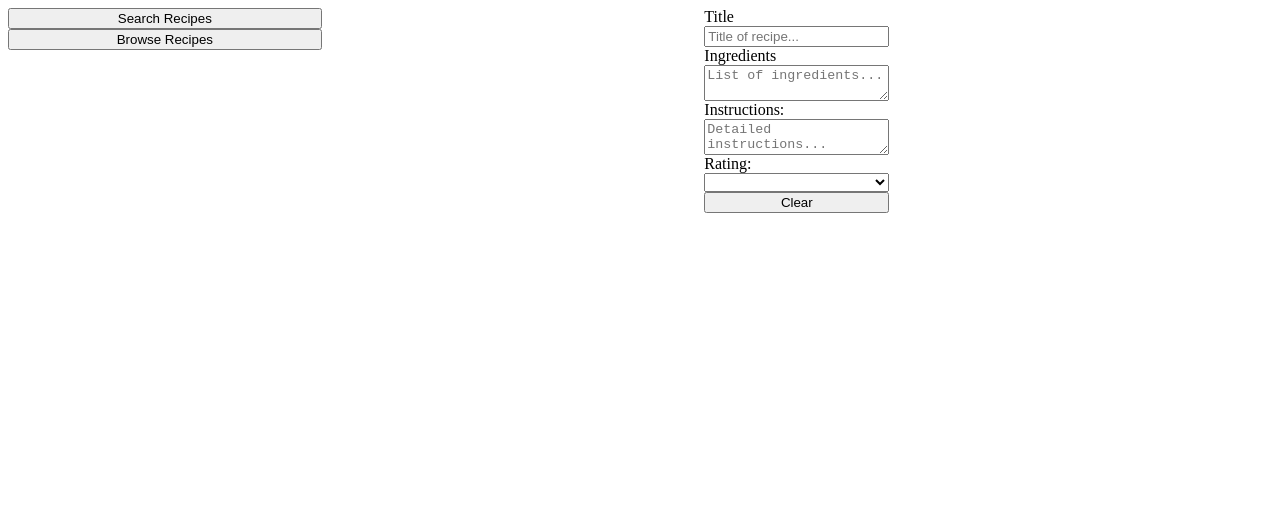
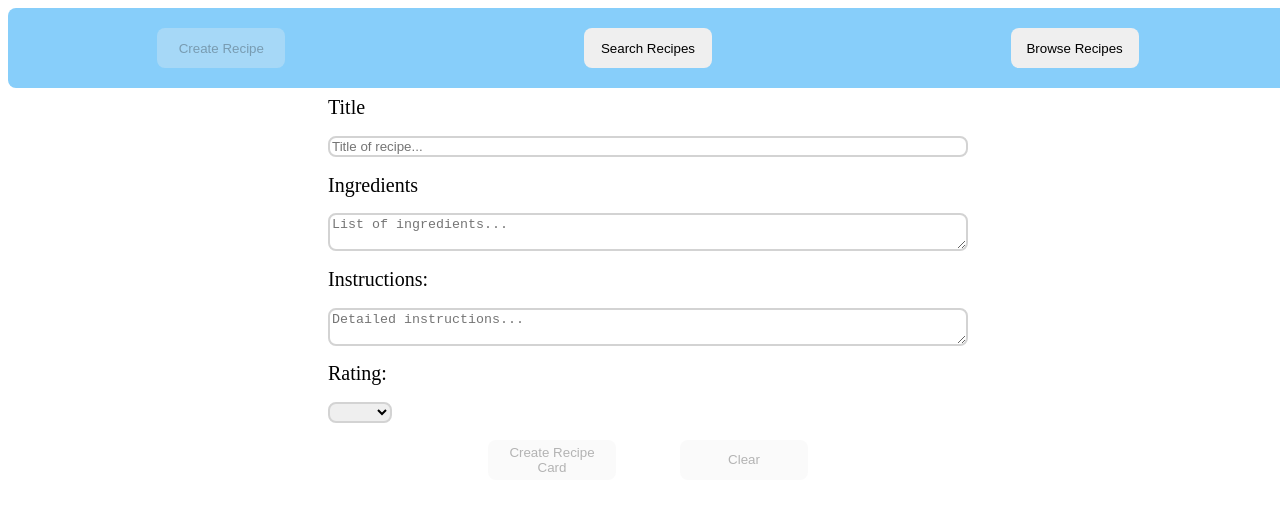
Before and after one commit to CLLane/ethos-codeChallenge, a Vue app: page / in a window 1280 px wide. Both pictures are taken after a click on the button "Create Recipe". Shown: the top 510 px of the page. Built offline with nearby package versions, Linux system fonts and the light colour scheme.

Commit message:
Add some styling

```diff
--- a/src/App.vue
+++ b/src/App.vue
@@ -2,14 +2,20 @@
   <div id="app">
     <nav>
       <button v-if="route !== 'create'" v-on:click="route = 'create'">Create Recipe</button>
-      <button v-on:click="route = 'search'" v-if="route !== 'search'">Search Recipes</button>
-      <button v-on:click="route = 'browse'" v-if="route !== 'browse'">Browse Recipes</button>
+      <button v-else disabled>Create Recipe</button>
+      <button v-if="route !== 'search'" v-on:click="route = 'search'" >Search Recipes</button>
+      <button v-else disabled>Search Recipe</button>
+      <button v-if="route !== 'browse'" v-on:click="route = 'browse'" >Browse Recipes</button>
+      <button v-else disabled>Browse Recipe</button>
     </nav>
     <CreateRecipe v-if="route === 'create'" @create-card="createRecipeCard"></CreateRecipe>
-    <BrowseRecipes v-bind:cards="cards" v-if="route === 'browse'"></BrowseRecipes>
-    <SearchRecipes v-bind:results="filteredCards" v-if="route === 'search'" @query-cards="searchRecipeCards"
-    @clear-query="clearQuery"
-   ></SearchRecipes>
+    <BrowseRecipes v-if="route === 'browse'" v-bind:cards="cards"></BrowseRecipes>
+    <SearchRecipes
+      v-bind:results="filteredCards"
+      v-if="route === 'search'"
+      @query-cards="searchRecipeCards"
+      @clear-query="clearQuery"
+    ></SearchRecipes>
   </div>
 </template>
 
@@ -40,7 +46,7 @@ export default {
         }
       });
     },
-    clearQuery(){
+    clearQuery() {
       this.filteredCards = [];
     }
   },
@@ -53,15 +59,20 @@ export default {
 </script>
 
 <style scope>
-#app {
-  display: flex;
-}
 nav {
   display: flex;
-  flex-direction: column;
-  width: 33%;
+  /* flex-direction: column; */
+  justify-content: space-around;
+  align-items: center;
+  width: 100vw;
+  height: 10vh;
+  background: lightskyblue;
+  border-radius: 8px;
 }
-div {
-  width: 100%;
+button {
+  border: none;
+  border-radius: 8px;
+  height: 5vh;
+  width: 10vw;
 }
 </style>
--- a/src/components/BrowseRecipes.vue
+++ b/src/components/BrowseRecipes.vue
@@ -7,14 +7,10 @@
   </div>
   <div v-else>
     <RecipeCard @clear-card="toggleShowCard" v-bind:card="cards[cardIndex]"></RecipeCard>
-    <!-- <h1>{{cards[cardIndex]}}</h1> -->
-    <!-- <p>{{card[cardIndex][ingredients]}}</p>
-    <p>{{card[cardIndex][instructions]}}</p>
-    <p>{{card[cardIndex][rating]}}</p> -->
   </div>
 </template>
 <script>
-import RecipeCard from './RecipeCard.vue'
+import RecipeCard from "./RecipeCard.vue";
 
 export default {
   name: "BrowseRecipes",
@@ -38,9 +34,18 @@ export default {
 };
 </script>
 <style scoped>
+div {
+  display: flex;
+  flex-direction: column;
+  align-items: center;
+  width: 100vw;
+}
 article {
   display: flex;
   flex-direction: column;
   align-items: center;
 }
+h1:hover {
+  cursor: pointer;
+}
 </style>
--- a/src/components/CreateRecipe.vue
+++ b/src/components/CreateRecipe.vue
@@ -1,5 +1,5 @@
 <template>
-<div>
+<div class="form-container">
   <form>
     <label for="title">Title</label>
     <input id="title" v-model="title" placeholder="Title of recipe..." />
@@ -15,11 +15,15 @@
       <option>4</option>
       <option>5</option>
     </select>
-    <button
-      v-if="title && instructions && ingredients && rating"
-      v-on:click="createCard"
-    >Create Recipe Card</button>
-    <button v-on:click="clearInputs">Clear</button>
+    <div class="button-container">
+      <button
+        v-if="title && instructions && ingredients && rating"
+        v-on:click="createCard"
+      >Create Recipe Card</button>
+      <button v-else disabled>Create Recipe Card</button>
+      <button v-if="title || instructions || ingredients || rating" v-on:click="clearInputs">Clear</button>
+      <button v-else disabled>Clear</button>
+    </div>
   </form>
   </div>
 </template>
@@ -45,15 +49,16 @@ export default {
         this.instructions,
         this.rating
       );
-      this.clearInputs();
+      this.clearInputs(e);
     },
-    clearInputs() {
+    clearInputs(e) {
+      e.preventDefault();
       this.title = "";
       this.ingredients = "";
       this.instructions = "";
       this.rating = "";
     }
-  }
+  },
 };
 </script>
 
@@ -62,10 +67,31 @@ export default {
 form {
   display: flex;
   flex-direction: column;
+  justify-content: space-around;
+  height: 50vh;
+  width: 50vw;
 }
-div {
+button {
+  margin-left: 2.5vw;
+  margin-right: 2.5vw;
+}
+input, textarea, select {
+  border-radius: 8px;
+  border: 2px solid lightgray;
+}
+label {
+  font-size: 20px;
+}
+.form-container {
   display: flex;
   justify-content: center;
-  width: 100%;
+  width: 100vw;
+}
+.button-container {
+  display: flex;
+  justify-content: center;
+}
+#rating {
+  width: 5vw;
 }
 </style>
--- a/src/components/RecipeCard.vue
+++ b/src/components/RecipeCard.vue
@@ -1,24 +1,41 @@
 <template>
   <article>
     <h1>{{card.title}}</h1>
+    <h5>Ingredients</h5>
     <p>{{card.ingredients}}</p>
+    <h5>Instructions</h5>
     <p>{{card.instructions}}</p>
+    <h5>Rating</h5>
     <p>{{card.rating}}</p>
     <button v-on:click="clearCard">x</button>
   </article>
 </template>
 <script>
 export default {
-  name: 'RecipeCard',
+  name: "RecipeCard",
   props: ["card"],
   methods: {
-    clearCard(){
-
-      this.$emit("clear-card")
+    clearCard() {
+      this.$emit("clear-card");
     }
   }
-}
+};
 </script>
 <style scoped>
-
+  article {
+    display: flex;
+    flex-direction: column;
+    align-items: center;
+    width: 18vw;
+    border: 2px solid lightgray;
+    border-radius: 8px;
+    margin: 2vh;
+  }
+  button {
+    align-self: flex-end;
+    width: 2vw;
+  }
+  button:hover{
+    cursor: pointer;
+  }
 </style>
--- a/src/components/SearchRecipes.vue
+++ b/src/components/SearchRecipes.vue
@@ -1,25 +1,32 @@
 <template>
-  <div v-if="query === true">
+  <div class="results-container" v-if="query === true">
+    <h1>Results:</h1>
     <p v-if="results.length < 1">No recipes match your query please make try again</p>
     <div v-for="result in results" v-bind:key="result">
       <article>
         <h1>{{result.title}}</h1>
+        <h5>Ingredients</h5>
         <p>{{result.ingredients}}</p>
+        <h5>Instructions</h5>
         <p>{{result.instructions}}</p>
+        <h5>Rating</h5>
         <p>{{result.rating}}</p>
       </article>
     </div>
-     <button v-on:click="clearInputs">Search Again</button>
+    <button v-on:click="clearInputs">Search Again</button>
   </div>
-  <div v-else>
+  <div class="search-container" v-else>
+    <label for="key">Type:</label>
     <select id="key" v-model="key">
       <option>Title</option>
       <option>Ingredients</option>
       <option>Instructions</option>
       <option>Rating</option>
     </select>
-    <input v-model="queryInput">
-    <button v-on:click="queryCards">Search</button>
+    <label for="phrase">Phrase:</label>
+    <input v-model="queryInput" id="phrase" />
+    <button v-if="key && queryInput" v-on:click="queryCards">Search</button>
+    <button v-else disabled>Search</button>
   </div>
 </template>
 <script>
@@ -29,21 +36,21 @@ export default {
     return {
       query: false,
       key: "",
-      queryInput: ''
+      queryInput: ""
     };
   },
   props: ["results"],
   methods: {
     queryCards(e) {
       e.preventDefault();
-      this.$emit('clear-query')
-      this.$emit('query-cards', this.key, this.queryInput)
-      this.query = !this.query
+      this.$emit("clear-query");
+      this.$emit("query-cards", this.key, this.queryInput);
+      this.query = !this.query;
     },
     clearInputs(e) {
       e.preventDefault();
-      this.key = '';
-      this.queryInput = '';
+      this.key = "";
+      this.queryInput = "";
       this.query = !this.query;
     }
   },
@@ -53,9 +60,32 @@ export default {
 };
 </script>
 <style scoped>
+.search-container {
+  display: flex;
+  justify-content: center;
+  align-items: center;
+  width: 100vw;
+}
 article {
   display: flex;
   flex-direction: column;
   align-items: center;
+  width: 18vw;
+  border: 2px solid lightgray;
+  border-radius: 8px;
+  margin: 2vh;
+}
+select,
+input {
+  margin: 1.5vw;
+  border-radius: 8px;
+  height: 3vh;
+  border: 2px solid lightgray;
+}
+.results-container {
+  display: flex;
+  flex-direction: column;
+  align-items: center;
+  width: 100%;
 }
 </style>
```
Lines whose indentation alone changed are shown as unchanged.
